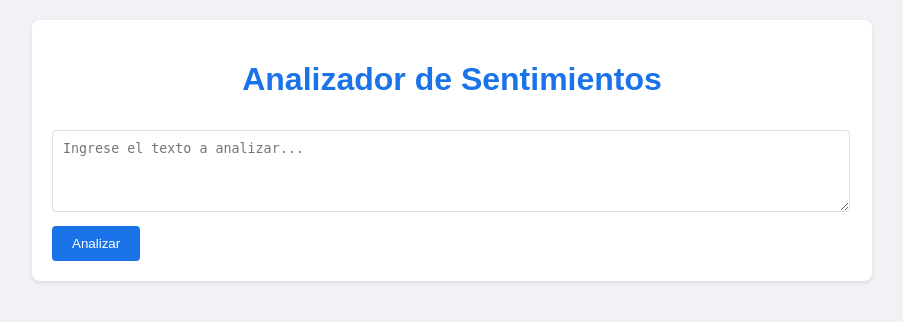
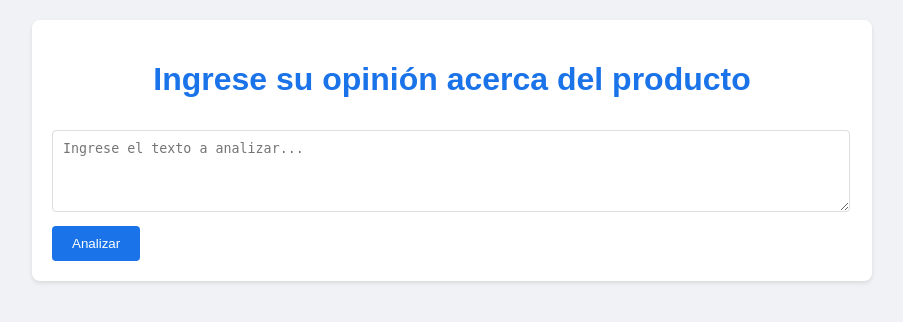
Before and after one commit to lpc864-ual/sentiment-analyzer-flask, a Flask app: page / in a window 1280 px wide. Shown: the top 322 px of the page, without its empty margins (188-1091 px from the left). Run offline with Flask 3, Linux system fonts and the light colour scheme; parts of the project's set-up code (start-up, migrations or seed data) failed here and were passed over.

Commit message:
cambiado estetica de la web

```diff
--- a/templates/index.html
+++ b/templates/index.html
@@ -3,12 +3,12 @@
 <head>
     <meta charset="UTF-8">
     <meta name="viewport" content="width=device-width, initial-scale=1.0">
-    <title>Analizador de Sentimientos</title>
+    <title>Analizador de opiniones</title>
     <link rel="stylesheet" href="{{ url_for('static', filename='style.css') }}">
 </head>
 <body>
     <div class="container">
-        <h1>Analizador de Sentimientos</h1>
+        <h1>Ingrese su opinión acerca del producto</h1>
         <form action="{{ url_for('analyze') }}" method="post">
             <textarea name="text" rows="4" placeholder="Ingrese el texto a analizar..."></textarea>
             <button type="submit">Analizar</button>
--- a/templates/result.html
+++ b/templates/result.html
@@ -10,7 +10,7 @@
     <div class="container">
         <h1>Resultado del Análisis</h1>
         <div class="result">
-            <h2>Texto analizado:</h2>
+            <h2>Opinión analizada:</h2>
             <p>{{ text }}</p>
             <h2>Sentimiento:</h2>
             <p class="sentiment {{ sentiment }}">{{ sentiment.title() }}</p>
@@ -29,7 +29,7 @@
                 </form>
             </div>
         </div>
-        <a href="{{ url_for('home') }}" class="button">Analizar otro texto</a>
+        <a href="{{ url_for('home') }}" class="button">Analizar otra opinión</a>
     </div>
 </body>
 </html>
```
